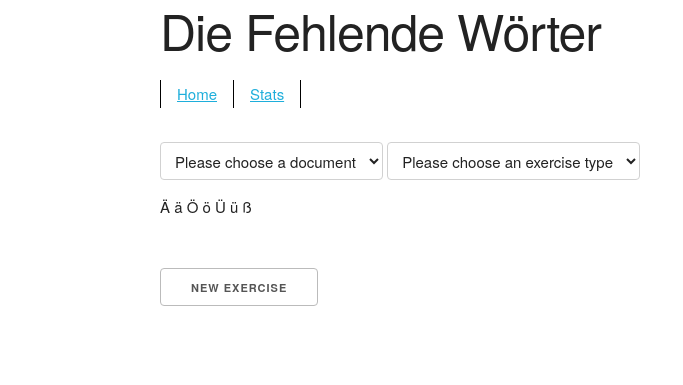
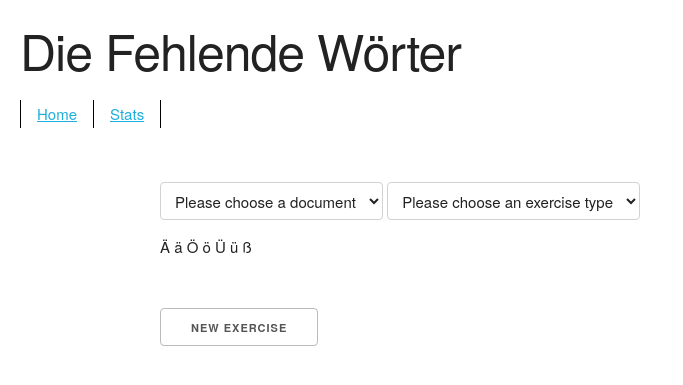
Before and after one commit to steve-nekoliczak/DieFehlendenWoerter, a Python web app: template templates/home.html in a window 1280 px wide. Shown: the top 385 px of the page, without its empty margins (0-683 px from the left). Run offline with Jinja, Linux system fonts and the light colour scheme; the template is opened without the code that fills it, so the values that code supplies are empty.

Commit message:
Small re-arranging and re-designing of html/css files.

```diff
--- /dev/null
+++ b/static/css/dfw.css
@@ -0,0 +1,8 @@
+
+#banner {
+    padding: 20px 20px;
+}
+
+div {
+    width: 100%;
+}
--- a/static/css/exercise.css
+++ b/static/css/exercise.css
@@ -34,7 +34,3 @@
     padding: 2px 16px;
     border-right: 1px solid black;
 }
-
-div {
-    width: 100%;
-}
--- /dev/null
+++ b/templates/header.html
@@ -0,0 +1,11 @@
+<h1 class="banner">Die Fehlende Wörter</h1>
+<div class="nav">
+    <ul class="ul_links">
+        <li class="li_links li_links_first">
+            <a href='{{ url_for("home") }}'>Home</a>
+        </li>
+        <li class="li_links">
+            <a href='{{ url_for("stats") }}'>Stats</a>
+        </li>
+    </ul>
+</div>
--- a/templates/home.html
+++ b/templates/home.html
@@ -4,6 +4,7 @@
     <meta charset="UTF-8">
     <title>Application Home Page</title>
     <link rel="stylesheet" href="https://cdnjs.cloudflare.com/ajax/libs/normalize/8.0.0/normalize.min.css">
+    <link rel="stylesheet" href="static/css/dfw.css">
     <link rel="stylesheet" href="static/css/exercise.css">
     <link rel="stylesheet" href="static/css/normalize.css">
     <link rel="stylesheet" href="static/css/skeleton.css">
@@ -14,18 +15,10 @@
     </script>
 </head>
 <body>
+    <div id="banner">
+        {% include "header.html" %}
+    </div>
     <div class="container">
-        <h1 class="banner">Die Fehlende Wörter</h1>
-        <div class="nav">
-            <ul class="ul_links">
-                <li class="li_links li_links_first">
-                    <a href='{{ url_for("home") }}'>Home</a>
-                </li>
-                <li class="li_links">
-                    <a href='{{ url_for("stats") }}'>Stats</a>
-                </li>
-            </ul>
-        </div>
         <br>
         <div id="selectors_div">
             <select id="document_select">
```
